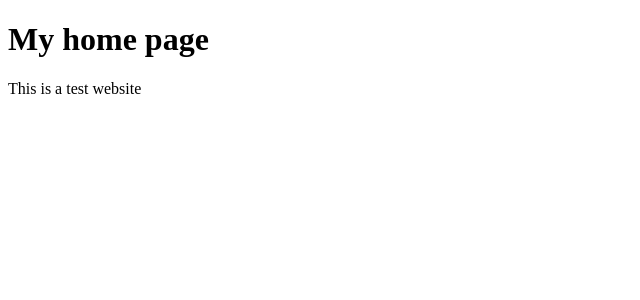
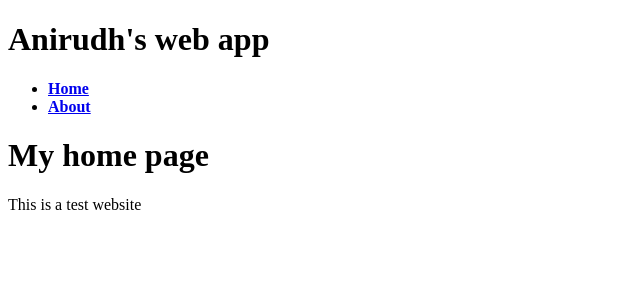
Before and after one commit to anirudhit/python-applications, a Flask app: page / in a window 1280 px wide. Shown: the top 300 px of the page, without its empty margins (0-640 px from the left). Run offline with Flask 2, Linux system fonts and the light colour scheme.

Commit message:
website
- Added layout.html to show the home and about templates
- Used extends to import the home and about pages to layout
- Added routes for the home and about in the layout

```diff
--- a/website/templates/home.html
+++ b/website/templates/home.html
@@ -1,7 +1,7 @@
-<!DOCTYPE html>
-<html>
-  <body>
-    <h1>My home page</h1>
-    <p>This is a test website</p>
-  </body>
-</html>
+{%extends "layout.html"%}
+{%block content%}
+<div class="home">
+  <h1>My home page</h1>
+  <p>This is a test website</p>
+</div>
+{%endblock%}
--- /dev/null
+++ b/website/templates/layout.html
@@ -0,0 +1,26 @@
+<!DOCTYPE html>
+<html>
+  <body>
+    <header>
+      <div class="container">
+        <h1 class="logo">Anirudh's web app</h1>
+        <strong>
+          <nav>
+            <ul>
+              <li>
+                <a href="{{ url_for('home') }}">Home</a>
+              </li>
+              <li>
+                <a href="{{ url_for('about') }}">About</a>
+              </li>
+            </ul>
+          </nav>
+        </strong>
+      </div>
+    </header>
+    <div class="container">
+      {%block content%}
+      {%endblock%}
+    </div>
+  </body>
+</html>
```
Also changed, not shown: website/templates/about.html (+7 -7 lines).
